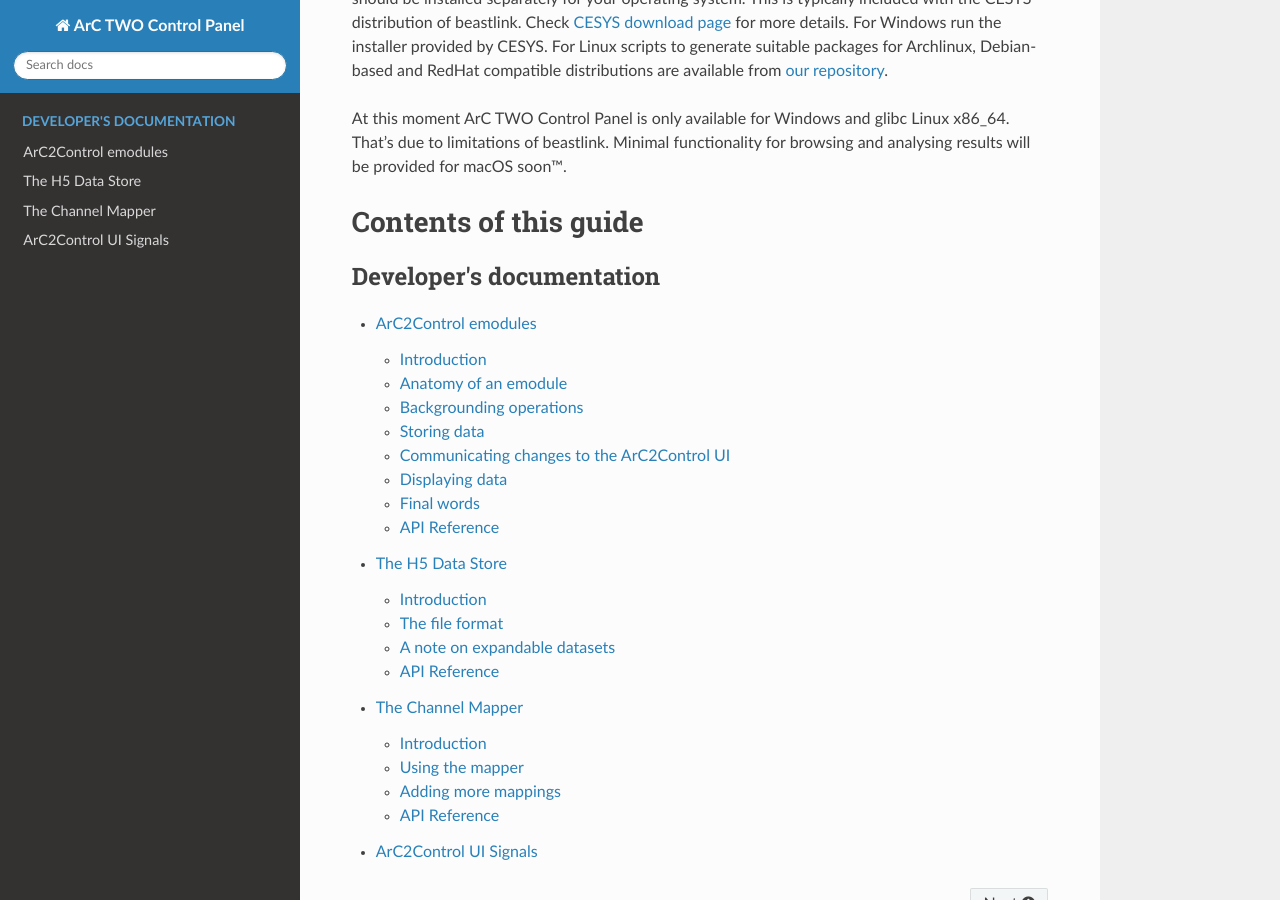
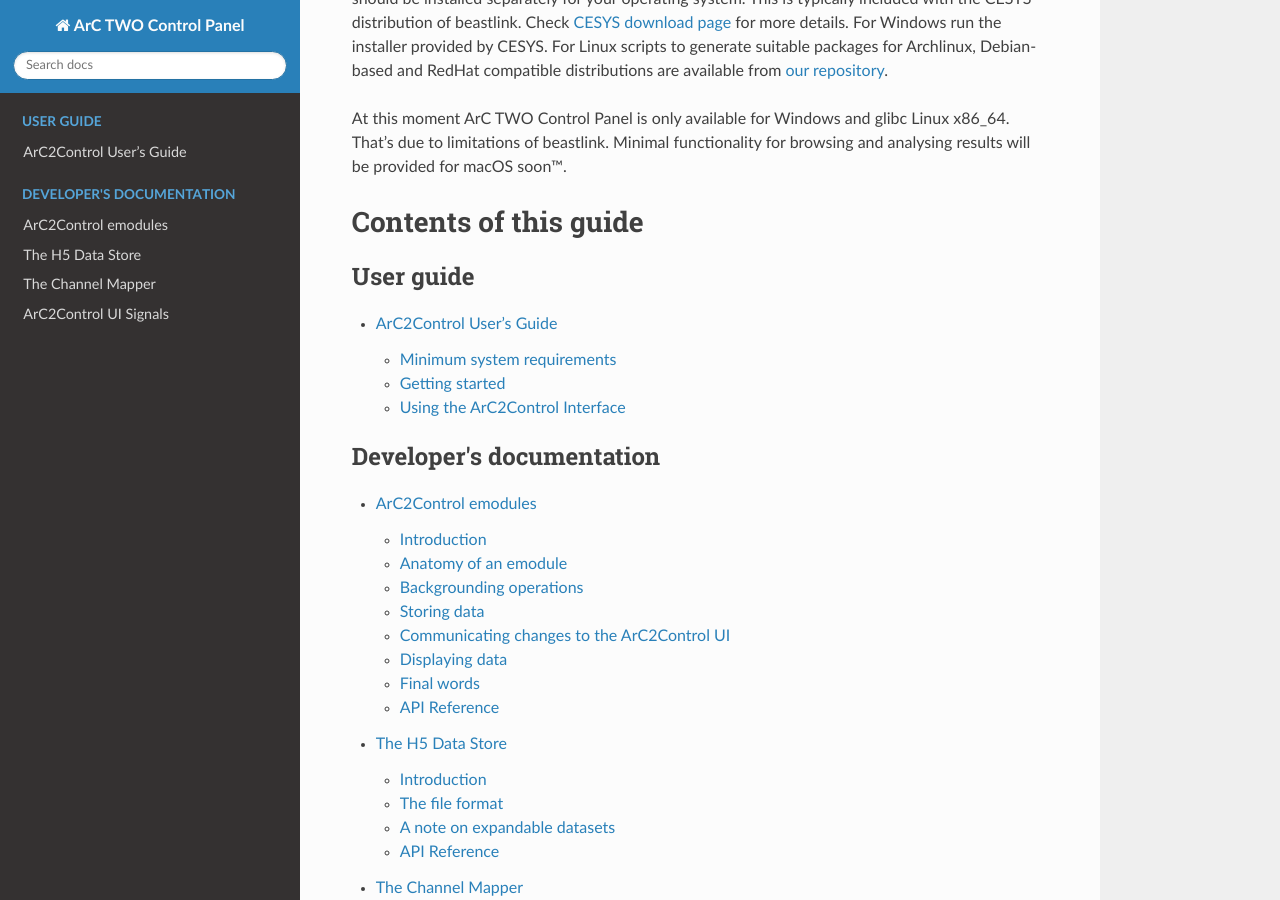
Before and after one commit to arc-instruments/arc2control, a Sphinx documentation site: the page built from docs/index.rst, in a window 1280 px wide and 900 px high, scrolled down 962 px. Built offline with Sphinx 7.4.7 and the Read the Docs theme 2.0.0, drawn with Linux system fonts in a browser that asks for light colours; some of the changed lines change nothing that is shown.

Commit message:
Some work towards end-user documentation

```diff
--- a/docs/index.rst
+++ b/docs/index.rst
@@ -40,6 +40,13 @@
 
 .. toctree::
    :maxdepth: 2
+   :caption: User guide
+
+   overview
+
+
+.. toctree::
+   :maxdepth: 2
    :caption: Developer's documentation
 
    api_modules
--- /dev/null
+++ b/docs/overview.rst
@@ -0,0 +1,201 @@
+ArC2Control User's Guide
+========================
+
+ArC TWO is our next generation electronic characterisation tool which enables
+massive parallel testing of devices with arbitrary interconnections. It can
+achieve sub-100 ns pulsing across 20 V of voltage.
+
+You are reading this document because you recently acquired an ArC TWO. This
+guide will cover installation, firmware management and basic usage. It is
+mainly intended for end-users but there's separate :doc:`developer's guide
+</api_modules>` if you want to start building upon the ArC TWO platform.
+
+
+Minimum system requirements
+---------------------------
+
+ArC TWO requires a Windows 10/11 or Linux computer with at least 4 GB of RAM
+(8 GB or more recommended). A USB-3.0 port is also required to allow ArC TWO to
+operate at full speed. Please note that on Linux the minimum glibc supported by
+ArC TWO is 2.14. This essentially means every distribution newer than CentOS 7.
+Additionally libusb-1.0 is required which should be available on most
+distributions released after 2015.  Linux systems based on musl libc (for
+instance Alpine Linux) are not supported.
+
+
+Getting started
+---------------
+
+Installation of the CESYS USB Drivers
+^^^^^^^^^^^^^^^^^^^^^^^^^^^^^^^^^^^^^
+
+ArC TWO is an FPGA-based tool and uses a Xilinix FPGA implementation provided
+by CESYS GmbH: the EFM-03. In order for ArC TWO to operate you need to install
+the CESYS USB Drivers for your operating system. On Windows you need to install
+the udk3usb drivers from the `CESYS beastlink distribution`_
+(beastlink-1.0-windows-free → driver → udk3usb-drivers-windows-1.3.exe). On Linux
+scripts that generate packages for your distribution are available from `our
+github <https://github.com/arc-instruments/beastlink-rs/tree/master/contrib>`_.
+
+Out of the box
+^^^^^^^^^^^^^^
+
+The standard ArC TWO package comes with the following components: (a) The ArC
+TWO board; (b) a 18 V power adaptor with its corresponding power module; (c) a
+power module for external power supplies; (d) a PLCC32 daughterboard with
+headers for probe-card support and (e) a USB-3.0 cable. Depending on your
+configuration some components might be pre-assembled on ArC TWO.
+
+.. figure:: images/out-of-the-box.jpg
+   :alt: ArC TWO and standard accessories
+   :align: center
+
+   ArC TWO and standard accessories
+
+To power up the board, plug in the provided AC power adaptor and flick the
+power switch. If you intend to use a laboratory power supply instead remove the
+retaining screws of the standard power module and replace it with the external
+power supply module. Then tighten the retaining screws again and plug in an
+external supply to the corresponding banana sockets. Please note that you need
+**both 16.2 V and -16.2 V sources** and a minimum of 1 A on both to properly
+power the board.
+
+ArC TWO supports many different *daughterboards* for maximum connection
+flexibility.  By default the 32NNA68 daughterboard is installed which exposes
+all 64 channels of ArC TWO as header pins and also features a PLCC socket for
+packaged samples.  Typical cavity sizes for these packages are (in inches)
+0.265×0.265, 0.3×0.3, 0.4×0.4 and 0.46×0.46. Additional daughterboards are
+available with SMA (32 channels) or BNC connectors (12 channels).
+
+Installing the ArC TWO Control Panel
+^^^^^^^^^^^^^^^^^^^^^^^^^^^^^^^^^^^^
+
+ArC TWO Control Panel (ArC2Control) is a handy application that is oriented
+towards crosspoint operations. That means that the ArC TWO channels are
+organised in a 32 by 32 fashion essentially creating 32 different crosspoints.
+In a crossbar configuration this allows for up to 1024 interconnection points.
+This is by no means indicative of the full capabilities of ArC TWO but it's
+a common enough scenario to have its own standalone application.
+
+Since ArC2Control is still in active development the installation requires the
+presence of a 64-bit Python interpreter. Please note that **32-bit interpreters
+will not work**. Python versions > 3.8 are routinely tested and they should be
+expected to work. On Windows we strongly recommend you install the `official
+Python distribution <https://python.org>`_ instead of alternative distributions
+such as Anaconda. On Linux you can use the Python interpreter that comes with
+your distribution. Once Python is installed and available you can install
+ArC2Control with the following command in a command line interpreter (any Linux
+shell or Windows CMD or Powershell).
+
+.. code-block:: console
+
+   python -m pip install arc2control
+
+Or, alternatively, for the latest development snapshot (requires `git
+<https://git-scm.org>`_ to be available)
+
+.. code-block:: console
+
+   python -m pip install git+https://github.com/arc-instruments/arc2control
+
+Please not that on Linux it is strongly recommended that you install
+ArC2Control as a regular user, **not root**. Regardless of your installation
+method you can launch ArC2Control with the following command
+
+.. code-block:: console
+
+   python -m arc2control
+
+Using the ArC2Control Interface
+-------------------------------
+
+Overview
+^^^^^^^^
+
+ArC2Control is our recommended way to familiarise yourself with the ArC TWO
+platform. It is divided into different functional panels.
+
+
+.. figure:: images/gui-at-a-glance.svg
+   :alt: Different panels of ArC2Control
+
+   The different functional areas of ArC2Control
+
+These are the following functional areas of ArC2Control:
+
+* **Main Toolbar**: contains buttons that deal with dataset handling as well as
+  firmware management.
+* **Device History**: lists all experiments performed on devices defined by
+  crosspoints.
+* **Data Plot Panel**: displays all biasing history for the selected crosspoint
+* **Connectivity Panel**: controls connection to ArC TWO, firmware selection and
+  channel mapping management.
+* **Manual operations**: handles manual biasing or reading actions performed to
+  selected crosspoints.
+* **Crossbar view**: Current resistance values of all devices in the crossbar.
+* **Module panel**: Experiment panel management. Both built-in and external modules
+  are available here.
+* **Display and plotting options**: manages type of value to display (resistance,
+  conductance, current), y-axis scale and number of historic data points to
+  display.
+
+Starting a new session
+^^^^^^^^^^^^^^^^^^^^^^
+
+When you first start ArC2Control you will be greeted with crossbar
+configuration dialog which allows you to configure the size of the crossbar
+that will be managed by ArC TWO.
+
+.. figure:: images/crossbar-config.png
+   :alt: Crossbar configuration dialog
+   :align: center
+
+   The crossbar configuration dialog
+
+You can specify the size of the crossbar either manually, through a mapping
+scheme or by loading an already existing dataset. In the latter case you can
+additionally load the dataset in ArC2Control so that you can continue working
+on it.
+
+Connecting to ArC TWO and firmware management
+^^^^^^^^^^^^^^^^^^^^^^^^^^^^^^^^^^^^^^^^^^^^^
+
+Before connecting to ArC TWO you will need to install the firmware required by
+the on-board FPGA. If no firmware is found, ArC2Control will prompt you to open
+the firmware manager. You can also bring up the firmware manager by clicking
+the corresponding button on the main toolbar.
+
+.. figure:: images/firmware-manager.png
+   :alt: The firmware management dialog
+   :align: center
+
+   The firmware management dialog - Firmware file **efm03_20211211_RF.bin** is
+   already downloaded.
+
+Clicking the *Refresh available firmwares* button (top right) will query the
+ArC Instruments Server for available firmwares. It will then list all available
+firmwares (newest first) on the right-hand panel. You can download the firmware
+by clicking the *Download selected firmware* button which should then appear on
+the locally installed firmwares on the left-hand panel. New firmwares will be
+posted occasionally so check the firmware manager for updates. There are
+several locations that ArC2Control can store firmware (see *Firmware download
+path*). It is recommended that you use the user-local directory which is
+``%APPDATA%/arc2control/firmwares`` on Windows or
+``~/.local/share/arc2control/firmwares`` on Linux. Using a global directory
+would allow you to share the firmware files among multiple users of the same
+computer but in that case you need to start ArC2Control with elevated
+permissions which is generally not recommended.
+
+Closing the firmware manager will update the available firmwares available in
+the *Connectivity Panel* on the main ArC2Control UI. If you have already
+plugged in and powered-on an ArC TWO board the board ID will be available next
+to *Connect/Disconnect ArC2* button. If not, connect and power-on an ArC TWO
+board and press the *Refresh* button which should be populated with all
+discovered device IDs. Make sure you select the firmware you downloaded (or any
+other) so that it can be loaded on the instrument. Newest firmwares are listed
+higher on the list. Upon successful connection the green *Connected* indicator
+will lit up and you are now ready to use ArC TWO. Clicking the
+*Connect/Disconnect ArC2* button will disconnect the tool and the red
+*Disconnected* indicator will now appear.
+
+.. _`CESYS beastlink distribution`: https://www.cesys.com/fileadmin/user_upload/service/FPGA/fpga%20boards%20%26%20modules/BeastLink/beastlink-1.0-windows-free.zip
```
Also changed, not shown: docs/images/crossbar-config.png (added), docs/images/firmware-manager.png (added), docs/images/gui-at-a-glance.svg (added), docs/images/out-of-the-box.jpg (added).
